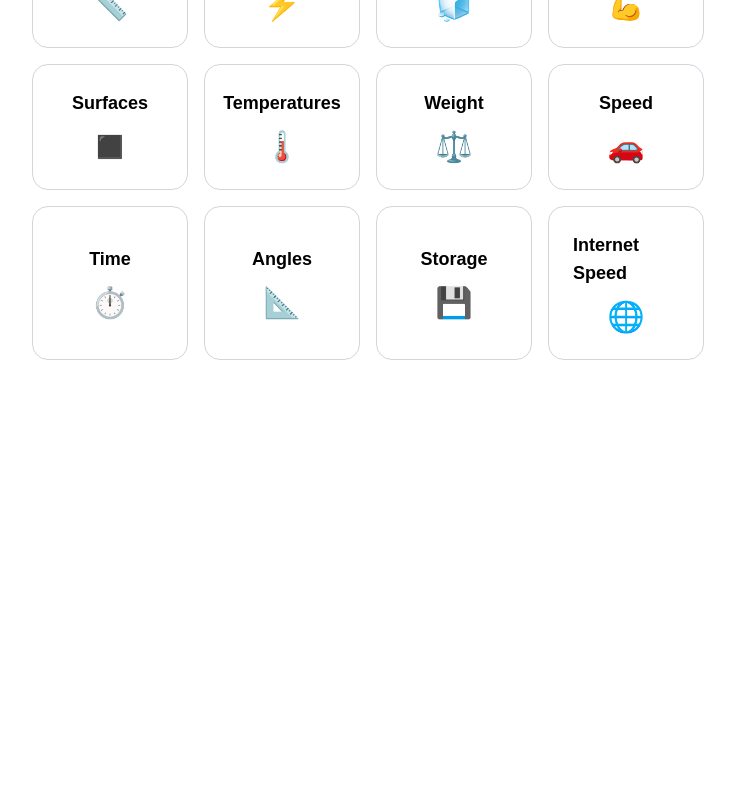
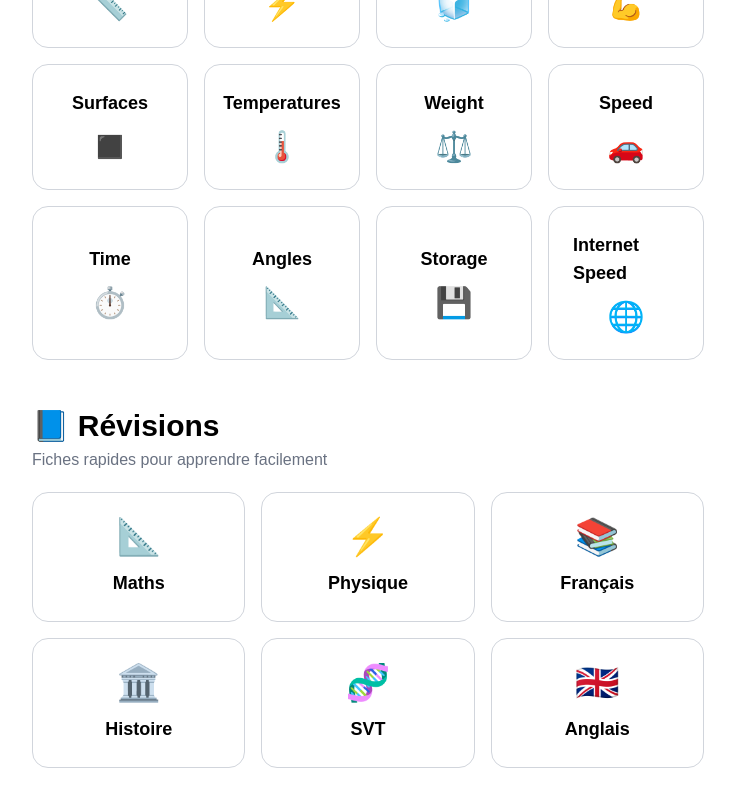
Before and after one commit to jalax21/convertissor-site, a Next.js app: page /en in a window 1280 px wide. Shown: the part 372-1172 px from the top of the page, without its empty margins (272-1007 px from the left). Before the commit the page ends 800 px from the top, so only its background shows below. Built offline with nearby package versions, Linux system fonts and the light colour scheme.

Commit message:
Mise à jour du site

```diff
--- a/app/[locale]/page.tsx
+++ b/app/[locale]/page.tsx
@@ -1,5 +1,6 @@
 import Script from "next/script"
 import AdBanner from "@/components/AdBanner"
+import RevisionSection from "@/components/RevisionSection"
 
 export default async function HomePage({
   params
@@ -310,7 +311,11 @@ export default async function HomePage({
 
 </a>
 
+
+
         </div>
+
+        <RevisionSection />
 
       </div>
 
--- a/app/layout.tsx
+++ b/app/layout.tsx
@@ -14,8 +14,9 @@ const geistMono = Geist_Mono({
 });
 
 export const metadata: Metadata = {
-  title: "Create Next App",
-  description: "Generated by create next app",
+  title: "QuickUnits - Smart tools for learning and life",
+  description:
+  "QuickUnits offers smart tools for learning, conversions, calculations and everyday knowledge.",
 };
 
 export default function RootLayout({
--- /dev/null
+++ b/components/RevisionSection.tsx
@@ -0,0 +1,88 @@
+"use client"
+
+import Link from "next/link"
+
+const revisions = [
+  {
+    title: "Maths",
+    emoji: "📐",
+    href: "/revisions/maths",
+  },
+  {
+    title: "Physique",
+    emoji: "⚡",
+    href: "/revisions/physique",
+  },
+  {
+    title: "Français",
+    emoji: "📚",
+    href: "/revisions/francais",
+  },
+  {
+    title: "Histoire",
+    emoji: "🏛️",
+    href: "/revisions/histoire",
+  },
+  {
+    title: "SVT",
+    emoji: "🧬",
+    href: "/revisions/svt",
+  },
+  {
+    title: "Anglais",
+    emoji: "🇬🇧",
+    href: "/revisions/anglais",
+  },
+]
+
+export default function RevisionSection() {
+  return (
+    <section className="mt-12">
+      {/* TITRE */}
+      <div className="mb-5">
+        <h2 className="text-3xl font-bold">
+          📘 Révisions
+        </h2>
+
+        <p className="mt-1 text-gray-500 dark:text-gray-400">
+          Fiches rapides pour apprendre facilement
+        </p>
+      </div>
+
+      {/* GRID */}
+      <div className="grid grid-cols-2 md:grid-cols-3 gap-4">
+
+        {revisions.map((item) => (
+          <Link
+            key={item.href}
+            href={item.href}
+            className="
+              border
+              border-gray-300
+              dark:border-gray-700
+              rounded-2xl
+              p-6
+              flex
+              flex-col
+              items-center
+              justify-center
+              gap-3
+              hover:bg-gray-100
+              dark:hover:bg-gray-800
+              transition
+            "
+          >
+            <span className="text-4xl">
+              {item.emoji}
+            </span>
+
+            <span className="text-lg font-bold">
+              {item.title}
+            </span>
+          </Link>
+        ))}
+
+      </div>
+    </section>
+  )
+}
```
